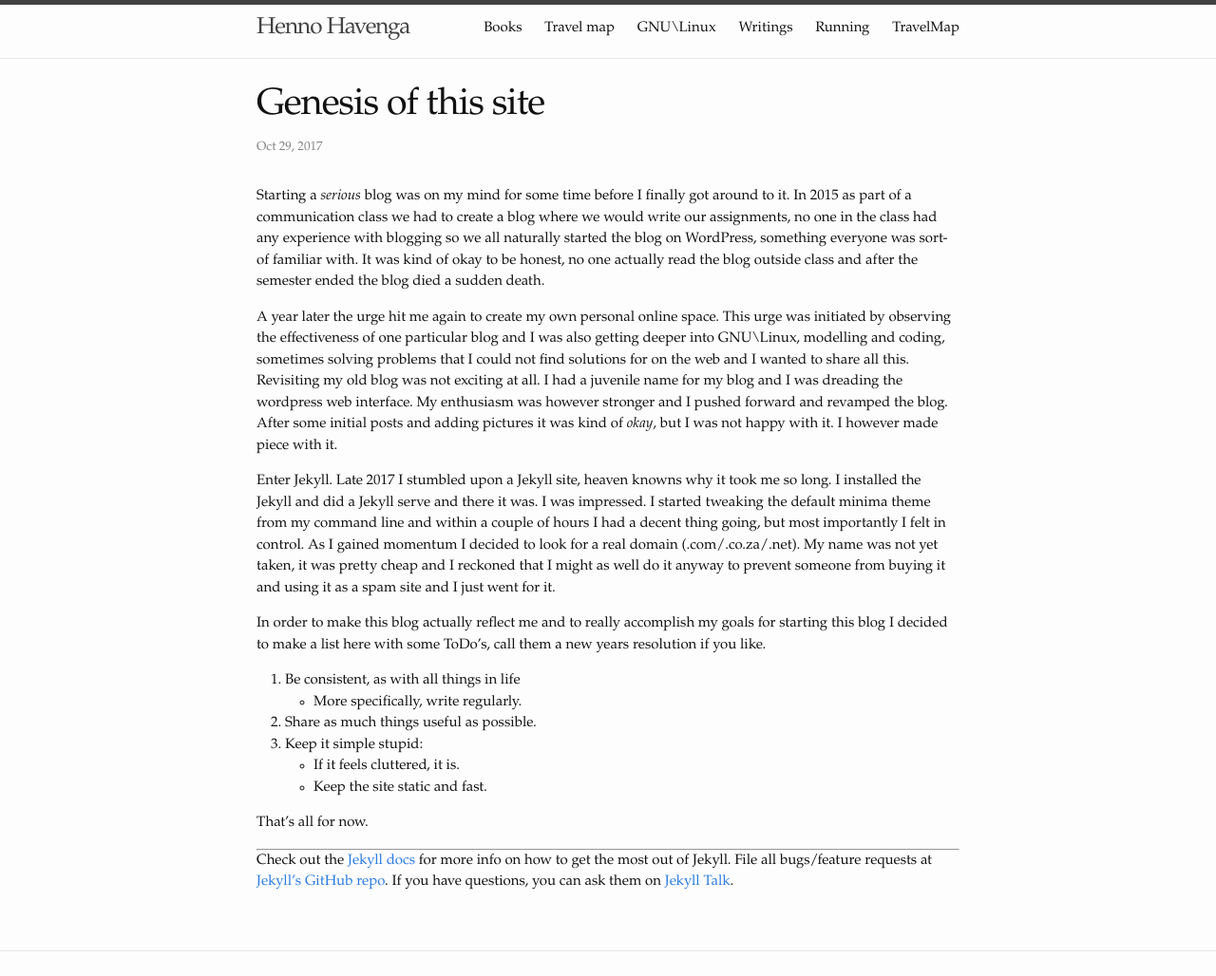
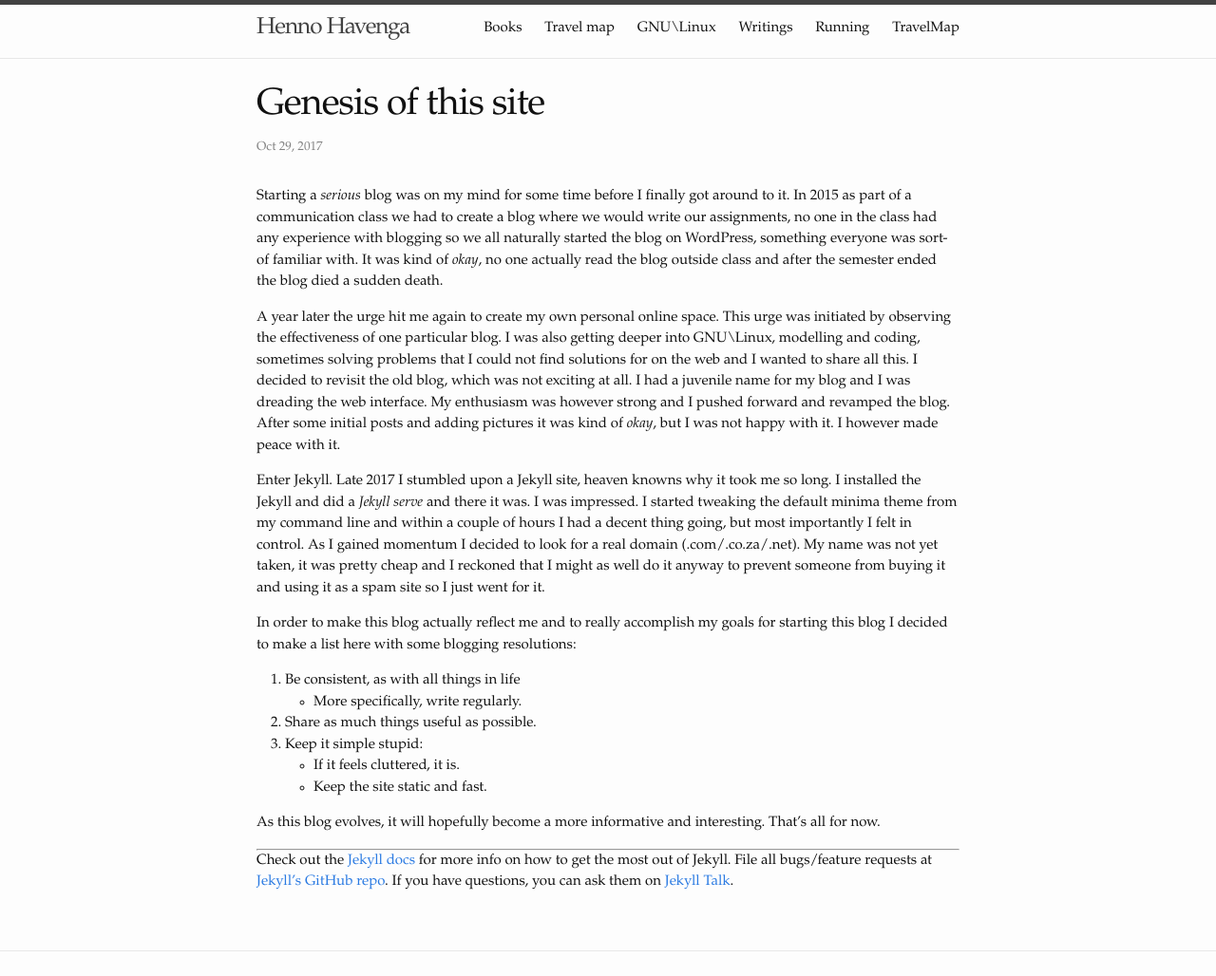
Before and after one commit to h-havenga/jekyll, a Jekyll site: the page built from _posts/2017-10-29-genesis.markdown, in a window 1280 px wide, cut to the strip 0-1028 px from the top of the page. Shown: the whole strip at 95% size. Built offline with Jekyll 4.4.1, drawn with Linux system fonts in a browser that asks for light colours.

Commit message:
corrections

```diff
--- a/_posts/2017-10-29-genesis.markdown
+++ b/_posts/2017-10-29-genesis.markdown
@@ -4,37 +4,37 @@ title:  "Genesis of this site"
 date:   2017-10-29 12:43:29 +0200
 categories: jekyll blog
 ---
-Starting a _serious_ blog was on my mind for some time before I finally got
+Starting a *serious* blog was on my mind for some time before I finally got
 around to it. In 2015 as part of a communication class we had to create a
 blog where we would write our assignments, no one in the class had any
 experience with blogging so we all naturally started the blog on WordPress,
-something everyone was sort-of familiar with. It was kind of okay to be
-honest, no one actually read the blog outside class and after the semester
-ended the blog died a sudden death.
+something everyone was sort-of familiar with. It was kind of *okay*, no one
+actually read the blog outside class and after the semester ended the blog
+died a sudden death.
 
 A year later the urge hit me again to create my own personal online space.
 This urge was initiated by observing the effectiveness of one particular
-blog and I was also getting deeper into GNU\Linux, modelling and coding,
+blog. I was also getting deeper into GNU\Linux, modelling and coding,
 sometimes solving problems that I could not find solutions for on the web
-and I wanted to share all this. Revisiting my old blog was not
-exciting at all. I had a juvenile name for my blog and I was dreading
-the wordpress web interface. My enthusiasm was however stronger and I
-pushed forward and revamped the blog. After some initial posts and adding
-pictures it was kind of _okay_, but I was not happy with it. I however made
-piece with it.
+and I wanted to share all this. I decided to revisit the old blog, which
+was not exciting at all. I had a juvenile name for my blog and I was
+dreading the web interface. My enthusiasm was however strong and I pushed
+forward and revamped the blog. After some initial posts and adding pictures
+it was kind of *okay*, but I was not happy with it. I however made peace
+with it.
 
 Enter Jekyll. Late 2017 I stumbled upon a Jekyll site, heaven knowns why it
-took me so long. I installed the Jekyll and did a Jekyll serve and there it
+took me so long. I installed the Jekyll and did a *Jekyll serve* and there it
 was. I was impressed. I started tweaking the default minima theme from my
 command line and within a couple of hours I had a decent thing going, but
 most importantly I felt in control. As I gained momentum I decided to look
 for a real domain (.com/.co.za/.net). My name was not yet taken, it was
 pretty cheap and I reckoned that I might as well do it anyway to prevent
-someone from buying it and using it as a spam site and I just went for it.
+someone from buying it and using it as a spam site so I just went for it.
 
 In order to make this blog actually reflect me and to really accomplish
 my goals for starting this blog I decided to make a list here with some
-ToDo's, call them a new years resolution if you like.
+blogging resolutions:
 
 
 1. Be consistent, as with all things in life
@@ -44,7 +44,8 @@ ToDo's, call them a new years resolution if you like.
 + If it feels cluttered, it is.
 + Keep the site static and fast.
 
-That's all for now.
+As this blog evolves, it will hopefully become a more
+informative and interesting. That's all for now.
 
 ____
 
```
Also changed, not shown: 2 other files.
